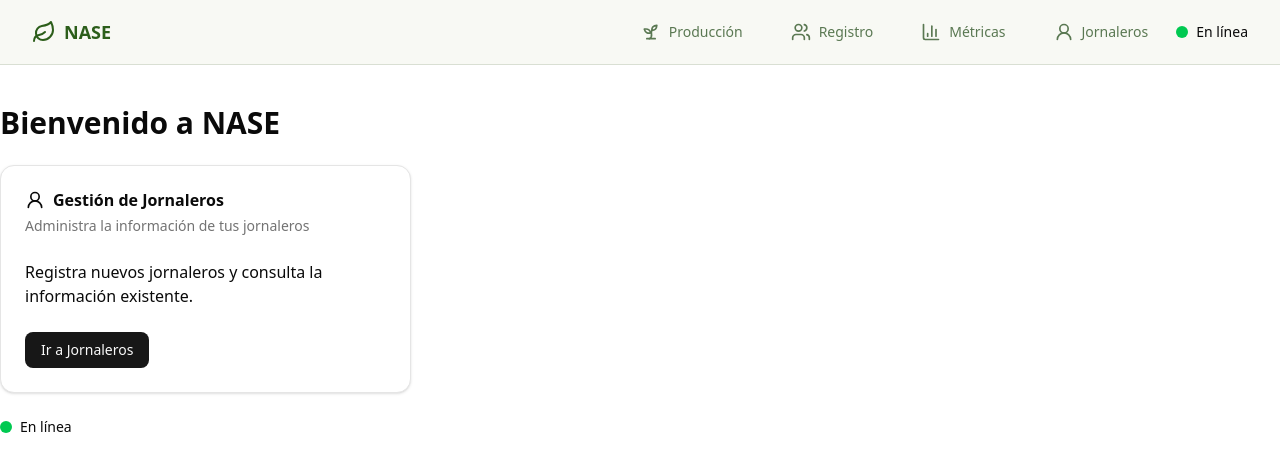
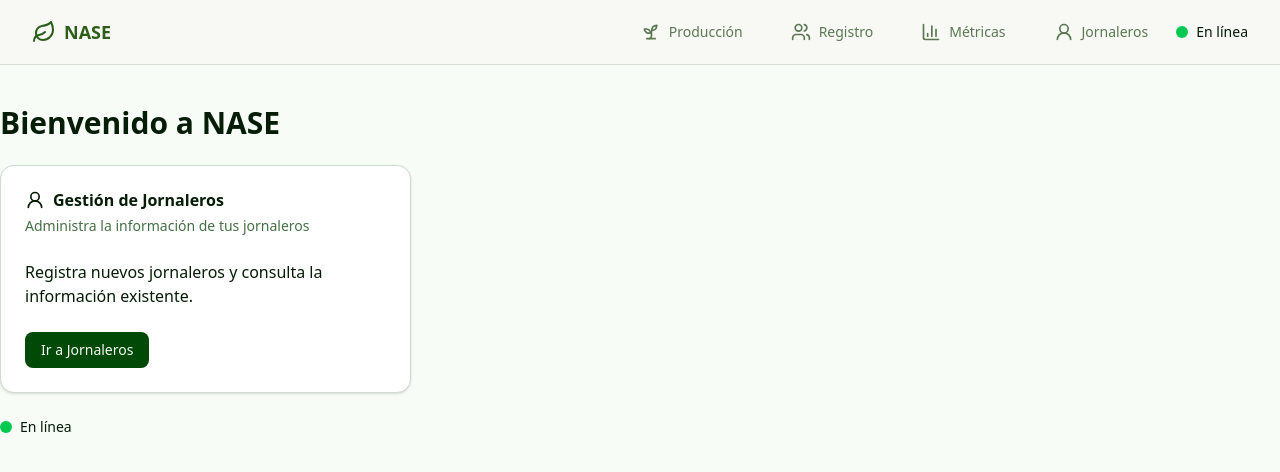
Before and after one commit to JulianJ-mtz/nase_app_tauri, a Next.js app: page / in a window 1280 px wide. Shown: the top 472 px of the page. Built offline with nearby package versions, Linux system fonts and the light colour scheme.

Commit message:
add color palette

```diff
--- a/src/app/globals.css
+++ b/src/app/globals.css
@@ -41,89 +41,117 @@
     --radius-md: calc(var(--radius) - 2px);
     --radius-lg: var(--radius);
     --radius-xl: calc(var(--radius) + 4px);
+
+    /* Colores NASE integrados con Tailwind */
+    --color-nase-50: var(--nase-50);
+    --color-nase-100: var(--nase-100);
+    --color-nase-200: var(--nase-200);
+    --color-nase-300: var(--nase-300);
+    --color-nase-400: var(--nase-400);
+    --color-nase-500: var(--nase-500);
+    --color-nase-600: var(--nase-600);
+    --color-nase-700: var(--nase-700);
+    --color-nase-800: var(--nase-800);
+    --color-nase-900: var(--nase-900);
+    --color-nase-950: var(--nase-950);
 }
 
 :root {
     --radius: 0.625rem;
-    --background: oklch(1 0 0);
-    --foreground: oklch(0.145 0 0);
+
+    /* Tema claro usando colores NASE */
+    --background: oklch(0.985 0.008 145); /* Verde muy claro casi blanco */
+    --foreground: oklch(0.2 0.05 145); /* Verde muy oscuro */
     --card: oklch(1 0 0);
-    --card-foreground: oklch(0.145 0 0);
+    --card-foreground: oklch(0.2 0.05 145);
     --popover: oklch(1 0 0);
-    --popover-foreground: oklch(0.145 0 0);
-    --primary: oklch(0.205 0 0);
-    --primary-foreground: oklch(0.985 0 0);
-    --secondary: oklch(0.97 0 0);
-    --secondary-foreground: oklch(0.205 0 0);
-    --muted: oklch(0.97 0 0);
-    --muted-foreground: oklch(0.556 0 0);
-    --accent: oklch(0.97 0 0);
-    --accent-foreground: oklch(0.205 0 0);
+    --popover-foreground: oklch(0.2 0.05 145);
+    --primary: oklch(0.35 0.12 145); /* Verde medio-oscuro NASE */
+    --primary-foreground: oklch(0.985 0.008 145);
+    --secondary: oklch(0.96 0.01 145); /* Verde muy claro */
+    --secondary-foreground: oklch(0.35 0.12 145);
+    --muted: oklch(0.96 0.01 145);
+    --muted-foreground: oklch(0.5 0.08 145); /* Verde grisáceo */
+    --accent: oklch(0.94 0.02 145); /* Verde claro para acentos */
+    --accent-foreground: oklch(0.35 0.12 145);
     --destructive: oklch(0.577 0.245 27.325);
-    --border: oklch(0.922 0 0);
-    --input: oklch(0.922 0 0);
-    --ring: oklch(0.708 0 0);
+    --border: oklch(0.88 0.02 145); /* Verde muy claro para bordes */
+    --input: oklch(0.88 0.02 145);
+    --ring: oklch(0.5 0.08 145);
     --chart-1: oklch(0.646 0.222 41.116);
     --chart-2: oklch(0.6 0.118 184.704);
     --chart-3: oklch(0.398 0.07 227.392);
     --chart-4: oklch(0.828 0.189 84.429);
     --chart-5: oklch(0.769 0.188 70.08);
-    --sidebar: oklch(0.985 0 0);
-    --sidebar-foreground: oklch(0.145 0 0);
-    --sidebar-primary: oklch(0.205 0 0);
-    --sidebar-primary-foreground: oklch(0.985 0 0);
-    --sidebar-accent: oklch(0.97 0 0);
-    --sidebar-accent-foreground: oklch(0.205 0 0);
-    --sidebar-border: oklch(0.922 0 0);
-    --sidebar-ring: oklch(0.708 0 0);
+    --sidebar: oklch(0.98 0.005 145);
+    --sidebar-foreground: oklch(0.2 0.05 145);
+    --sidebar-primary: oklch(0.35 0.12 145);
+    --sidebar-primary-foreground: oklch(0.985 0.008 145);
+    --sidebar-accent: oklch(0.94 0.02 145);
+    --sidebar-accent-foreground: oklch(0.35 0.12 145);
+    --sidebar-border: oklch(0.88 0.02 145);
+    --sidebar-ring: oklch(0.5 0.08 145);
 
-    /* NASE LIGHT COLORS */
-    --nase-green-dark: #2c5e1a;
-    --nase-green-medium: #5a7852;
-    --nase-green-light: #f0f4eb;
-    --nase_light_background: #f8f9f4;
-    --nase-border-alpha: #5a7852/20;
+    /* Paleta NASE completa para uso con Tailwind */
+    --nase-50: oklch(0.985 0.008 145); /* #f8faf6 */
+    --nase-100: oklch(0.96 0.015 145); /* #f0f4eb */
+    --nase-200: oklch(0.92 0.025 145); /* #e1e8d6 */
+    --nase-300: oklch(0.85 0.04 145); /* #c8d4b8 */
+    --nase-400: oklch(0.7 0.06 145); /* #92b589 */
+    --nase-500: oklch(0.55 0.08 145); /* #5a7852 */
+    --nase-600: oklch(0.35 0.12 145); /* #2c5e1a */
+    --nase-700: oklch(0.25 0.15 145); /* #1f4413 */
+    --nase-800: oklch(0.2 0.12 145); /* #1a3610 */
+    --nase-900: oklch(0.15 0.08 145); /* #162a0e */
+    --nase-950: oklch(0.1 0.05 145); /* #0f1c0a */
 }
 
 .dark {
-    --background: oklch(0.145 0 0);
-    --foreground: oklch(0.985 0 0);
-    --card: oklch(0.205 0 0);
-    --card-foreground: oklch(0.985 0 0);
-    --popover: oklch(0.205 0 0);
-    --popover-foreground: oklch(0.985 0 0);
-    --primary: oklch(0.922 0 0);
-    --primary-foreground: oklch(0.205 0 0);
-    --secondary: oklch(0.269 0 0);
-    --secondary-foreground: oklch(0.985 0 0);
-    --muted: oklch(0.269 0 0);
-    --muted-foreground: oklch(0.708 0 0);
-    --accent: oklch(0.269 0 0);
-    --accent-foreground: oklch(0.985 0 0);
-    --destructive: oklch(0.704 0.191 22.216);
-    --border: oklch(1 0 0 / 10%);
-    --input: oklch(1 0 0 / 15%);
-    --ring: oklch(0.556 0 0);
-    --chart-1: oklch(0.488 0.243 264.376);
-    --chart-2: oklch(0.696 0.17 162.48);
-    --chart-3: oklch(0.769 0.188 70.08);
-    --chart-4: oklch(0.627 0.265 303.9);
-    --chart-5: oklch(0.645 0.246 16.439);
-    --sidebar: oklch(0.205 0 0);
-    --sidebar-foreground: oklch(0.985 0 0);
-    --sidebar-primary: oklch(0.488 0.243 264.376);
-    --sidebar-primary-foreground: oklch(0.985 0 0);
-    --sidebar-accent: oklch(0.269 0 0);
-    --sidebar-accent-foreground: oklch(0.985 0 0);
-    --sidebar-border: oklch(1 0 0 / 10%);
-    --sidebar-ring: oklch(0.556 0 0);
+    /* Tema oscuro suave y agradable usando colores NASE */
+    --background: oklch(0.12 0.015 145); /* Fondo muy oscuro pero suave */
+    --foreground: oklch(0.85 0.02 145); /* Texto claro pero no blanco puro */
+    --card: oklch(0.16 0.02 145); /* Cards ligeramente más claras que el fondo */
+    --card-foreground: oklch(0.85 0.02 145);
+    --popover: oklch(0.16 0.02 145);
+    --popover-foreground: oklch(0.85 0.02 145);
+    --primary: oklch(0.65 0.08 145); /* Verde suave y no muy saturado */
+    --primary-foreground: oklch(0.12 0.015 145);
+    --secondary: oklch(0.18 0.025 145); /* Gris verdoso muy sutil */
+    --secondary-foreground: oklch(0.8 0.025 145);
+    --muted: oklch(0.18 0.025 145);
+    --muted-foreground: oklch(0.6 0.035 145); /* Texto secundario suave */
+    --accent: oklch(0.22 0.03 145); /* Acento sutil */
+    --accent-foreground: oklch(0.8 0.025 145);
+    --destructive: oklch(0.65 0.15 25); /* Rojo más suave */
+    --border: oklch(0.25 0.02 145); /* Bordes muy sutiles */
+    --input: oklch(0.2 0.025 145);
+    --ring: oklch(0.6 0.05 145);
+    --chart-1: oklch(0.6 0.12 145);
+    --chart-2: oklch(0.65 0.08 180);
+    --chart-3: oklch(0.55 0.06 220);
+    --chart-4: oklch(0.7 0.1 80);
+    --chart-5: oklch(0.68 0.09 60);
+    --sidebar: oklch(0.14 0.02 145); /* Sidebar ligeramente diferente */
+    --sidebar-foreground: oklch(0.85 0.02 145);
+    --sidebar-primary: oklch(0.65 0.08 145);
+    --sidebar-primary-foreground: oklch(0.12 0.015 145);
+    --sidebar-accent: oklch(0.22 0.03 145);
+    --sidebar-accent-foreground: oklch(0.8 0.025 145);
+    --sidebar-border: oklch(0.25 0.02 145);
+    --sidebar-ring: oklch(0.6 0.05 145);
 
-    /* NASE DARK COLORS */
-    --nase-green-dark: #4abb29;
-    --nase-green-medium: #92b589;
-    --nase-green-light: #253320;
-    --nase-dark-background: #1a1f18;
-    --nase-border-alpha: #92b589/20;
+    /* Paleta NASE suave para dark mode */
+    --nase-50: oklch(0.1 0.01 145);   /* Casi negro verdoso */
+    --nase-100: oklch(0.12 0.015 145); /* Fondo principal */
+    --nase-200: oklch(0.16 0.02 145);  /* Cards y elementos */
+    --nase-300: oklch(0.22 0.03 145);  /* Bordes y acentos */
+    --nase-400: oklch(0.35 0.04 145);  /* Elementos interactivos */
+    --nase-500: oklch(0.5 0.05 145);   /* Texto secundario */
+    --nase-600: oklch(0.65 0.08 145);  /* Primary color */
+    --nase-700: oklch(0.75 0.04 145);  /* Texto menos importante */
+    --nase-800: oklch(0.85 0.02 145);  /* Texto principal */
+    --nase-900: oklch(0.92 0.015 145); /* Texto muy claro */
+    --nase-950: oklch(0.96 0.01 145);  /* Blanco verdoso */
 }
 
 @layer base {
```
